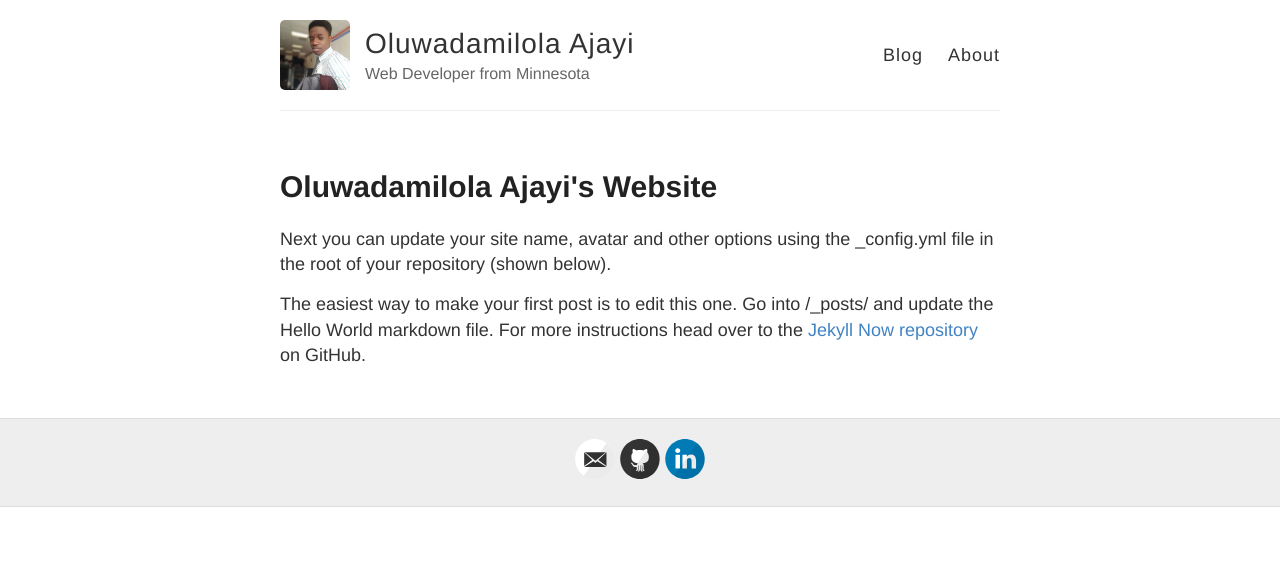
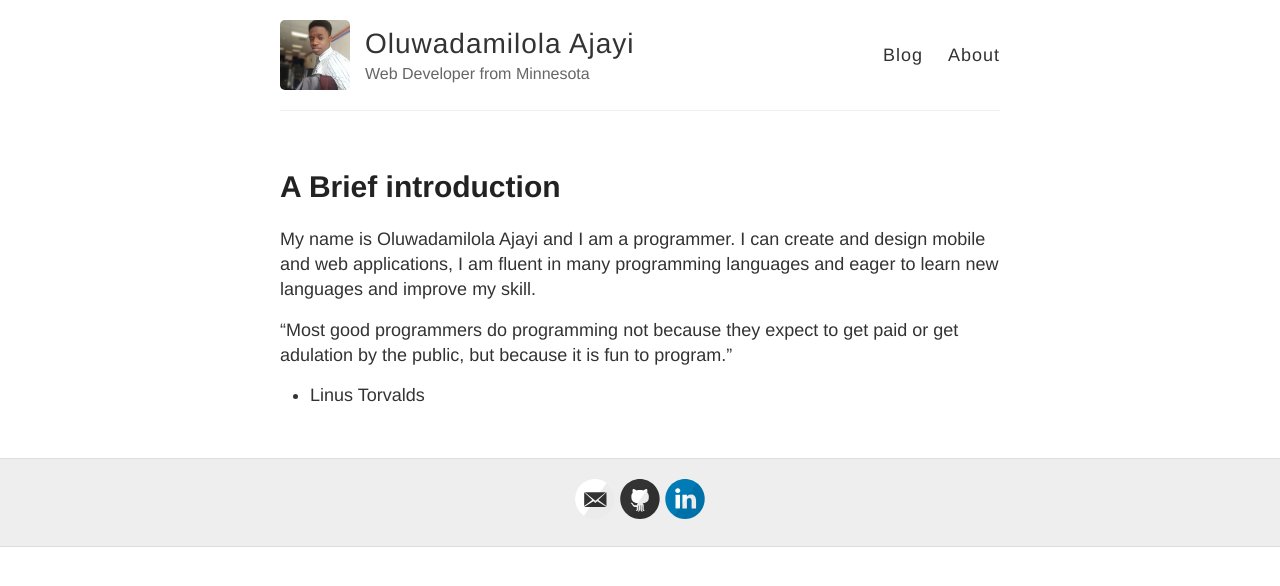
Before and after one commit to ajayiol/ajayiol.github.io, a Jekyll site: the page built from _posts/2014-3-3-Hello-World.md, in a window 1280 px wide. Shown: the top 586 px of the page. Built offline with Jekyll 4.4.1, drawn with Linux system fonts in a browser that asks for light colours.

Commit message:
Update 2014-3-3-Hello-World.md

```diff
--- a/_posts/2014-3-3-Hello-World.md
+++ b/_posts/2014-3-3-Hello-World.md
@@ -1,10 +1,12 @@
 ---
 layout: post
-title: Oluwadamilola Ajayi's Website
+title: A Brief introduction
 ---
 
-Next you can update your site name, avatar and other options using the _config.yml file in the root of your repository (shown below).
+My name is Oluwadamilola Ajayi and I am a programmer. I can create and design mobile and web applications, I am fluent in many programming
+languages and eager to learn new languages and improve my skill.
 
 
 
-The easiest way to make your first post is to edit this one. Go into /_posts/ and update the Hello World markdown file. For more instructions head over to the [Jekyll Now repository](https://github.com/barryclark/jekyll-now) on GitHub.
+"Most good programmers do programming not because they expect to get paid or get adulation by the public, but because it is fun to program."
+- Linus Torvalds
```
